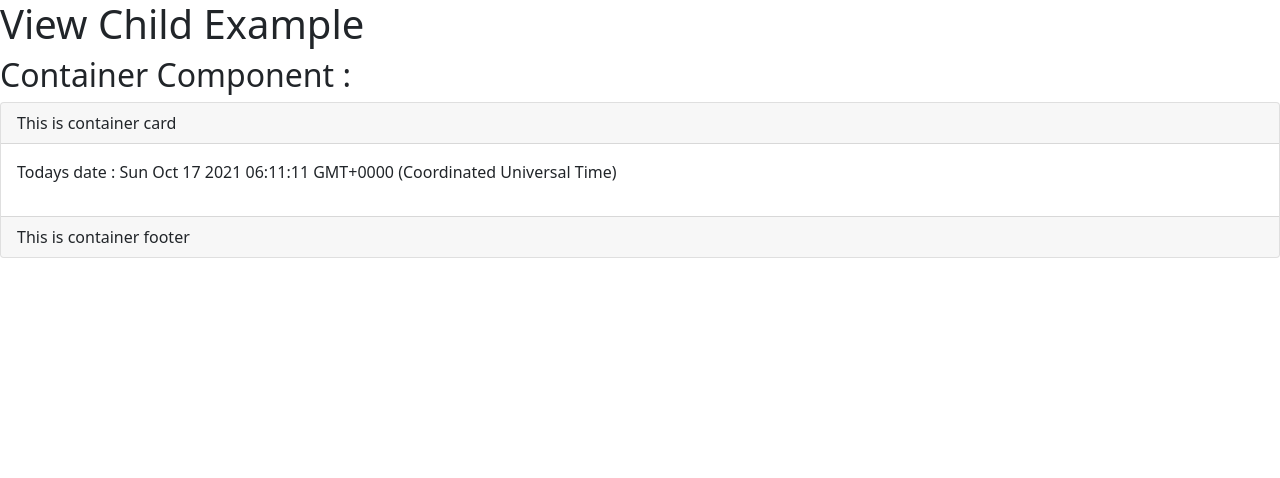
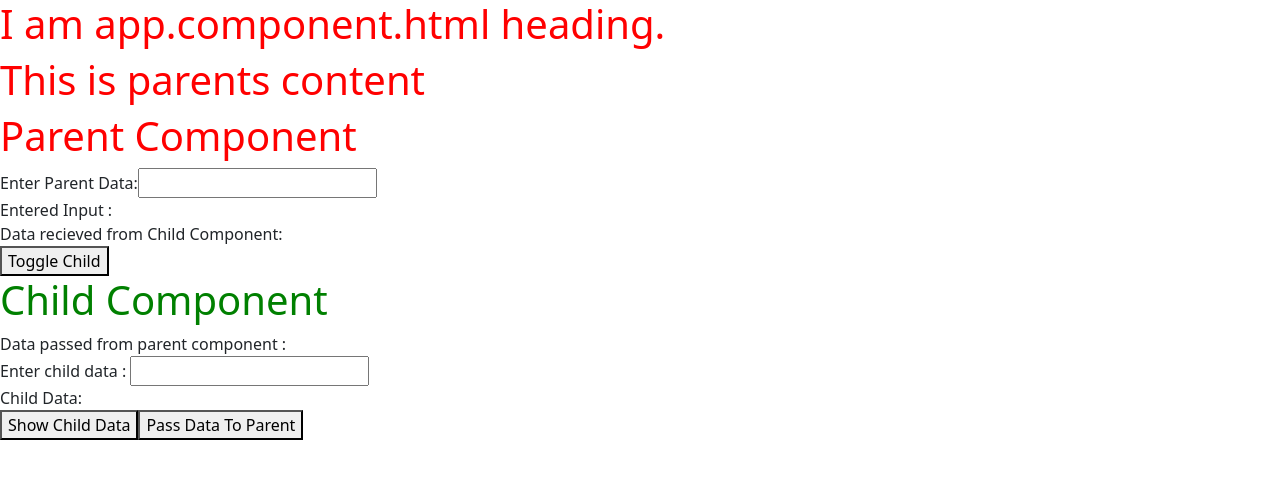
Before and after one commit to Swadreams/ng-oct-21-batch-examples, an Angular app in the folder ng-examples/: page / in a window 1280 px wide. Shown: the top 478 px of the page. Built offline with nearby package versions, Linux system fonts and the light colour scheme.

Commit message:
ViewEncapsulation in Angular

```diff
--- a/ng-examples/src/app/app.component.html
+++ b/ng-examples/src/app/app.component.html
@@ -29,10 +29,12 @@
     </li>
   </ng-container>
 </ul> -->
-<!--
+
+<h1>I am app.component.html heading.</h1>
+
 <app-parent>
   <h1>This is parents content</h1>
-</app-parent> -->
+</app-parent>
 
 <!-- <h1>Content Projection Example:</h1>
 <app-card>
@@ -41,4 +43,4 @@
   <div class="footer">This is footer section</div>
 </app-card> -->
 
-<app-container></app-container>
+<!-- <app-container></app-container> -->
--- a/ng-examples/src/app/components/child/child.component.css
+++ b/ng-examples/src/app/components/child/child.component.css
@@ -0,0 +1,3 @@
+h1 {
+  color: green;
+}
--- a/ng-examples/src/app/components/parent/parent.component.css
+++ b/ng-examples/src/app/components/parent/parent.component.css
@@ -0,0 +1,3 @@
+h1 {
+  color: red;
+}
--- a/ng-examples/src/app/components/parent/parent.component.ts
+++ b/ng-examples/src/app/components/parent/parent.component.ts
@@ -9,12 +9,14 @@ import {
   OnChanges,
   OnInit,
   ViewChild,
+  ViewEncapsulation,
 } from '@angular/core';
 
 @Component({
   selector: 'app-parent',
   templateUrl: './parent.component.html',
   styleUrls: ['./parent.component.css'],
+  encapsulation: ViewEncapsulation.None,
 })
 export class ParentComponent
   implements
```
